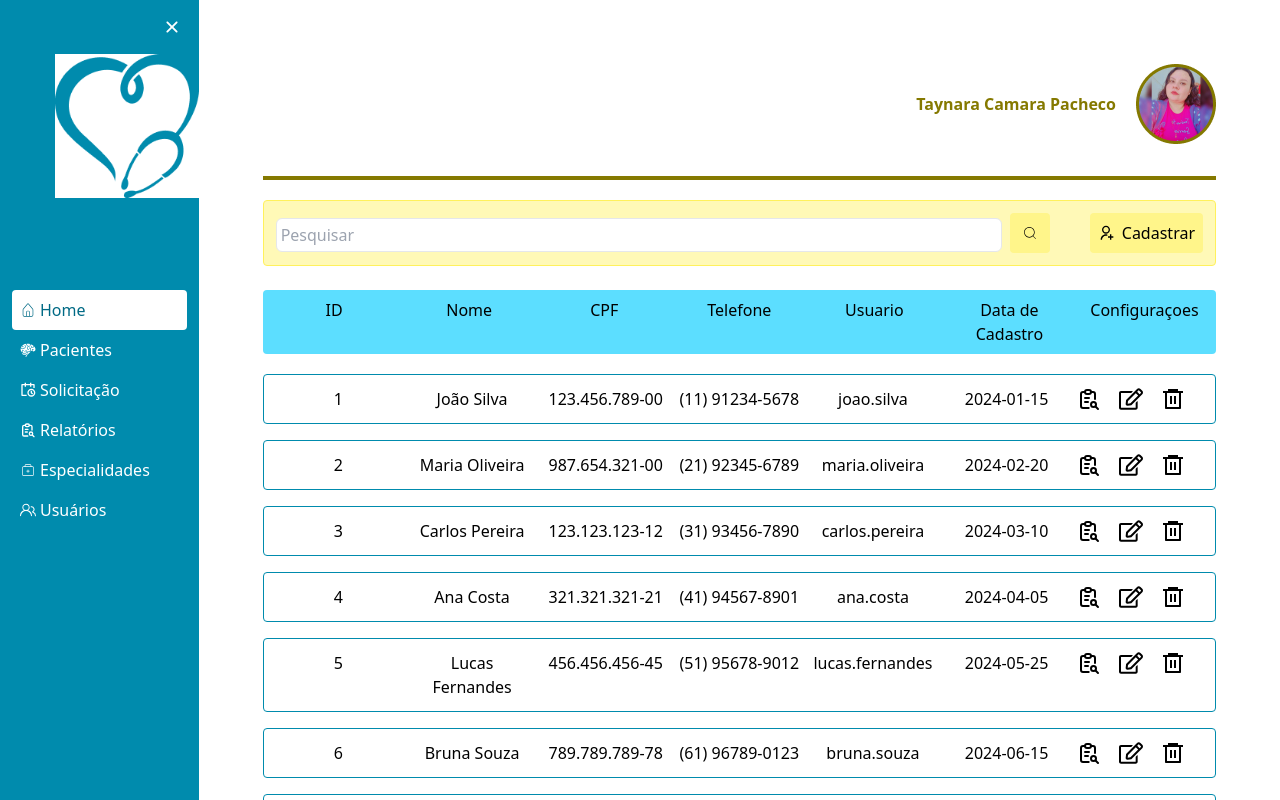
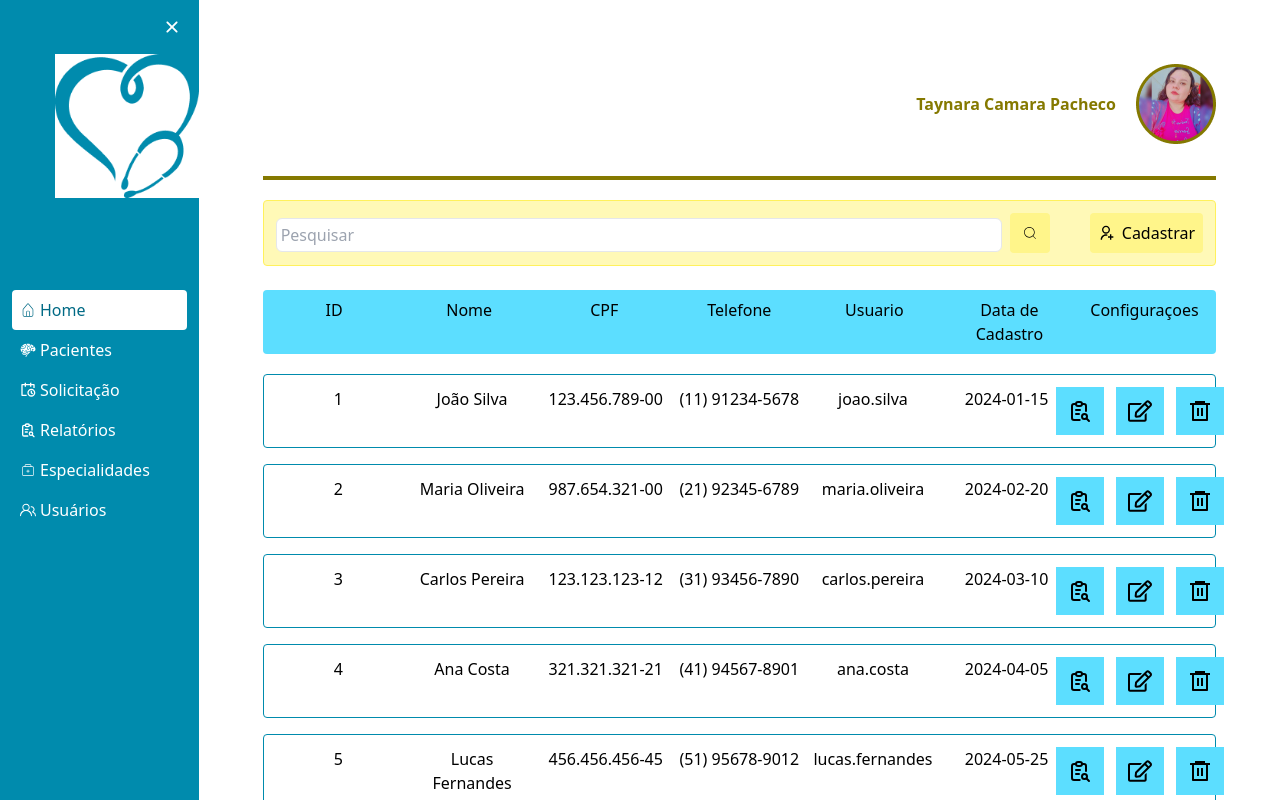
Before and after one commit to erivamjr/app-tfd, a React (Vite) app in the folder web/: page /pacientes in a window 1280 px wide. Shown: the top 800 px of the page. Built offline with nearby package versions, Linux system fonts and the light colour scheme.

Commit message:
💄Feat: backgroud config

```diff
--- a/web/src/Components/Ux/Table/Table.tsx
+++ b/web/src/Components/Ux/Table/Table.tsx
@@ -106,10 +106,10 @@
               <div className="">{item.telefone}</div>
               <div className="">{item.usuario}</div>
               <div className="">{item.dataDeCadastro}</div>
-              <div className="grid grid-cols-3 text-2xl text-center">
-                <div><TbReportSearch /></div>
-                <div><FaRegEdit /></div>
-                <div><RiDeleteBin6Line /></div>
+              <div className="flex gap-3 items-center justify-center text-2xl text-center">
+                <div className="bg-[#5CDEFF] p-3"><TbReportSearch /></div>
+                <div className="bg-[#5CDEFF] p-3"><FaRegEdit /></div>
+                <div className="bg-[#5CDEFF] p-3"><RiDeleteBin6Line /></div>
               </div>
             </div>
           </div>
```
